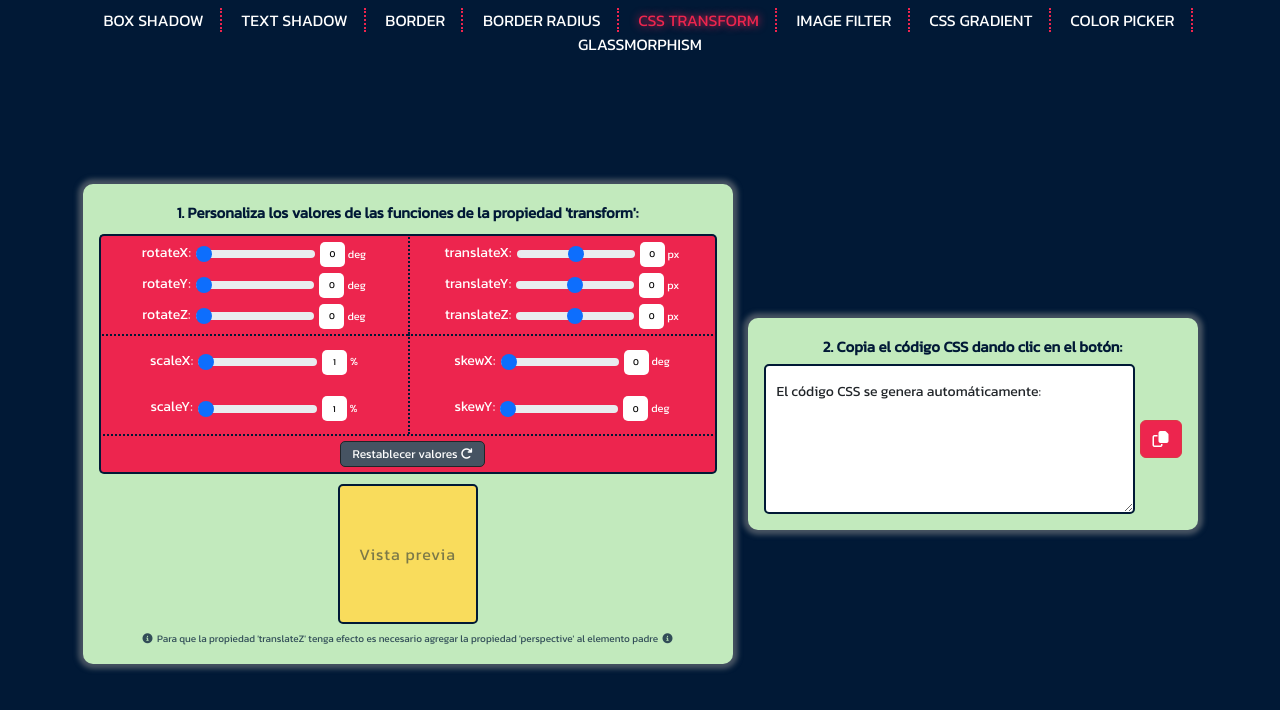
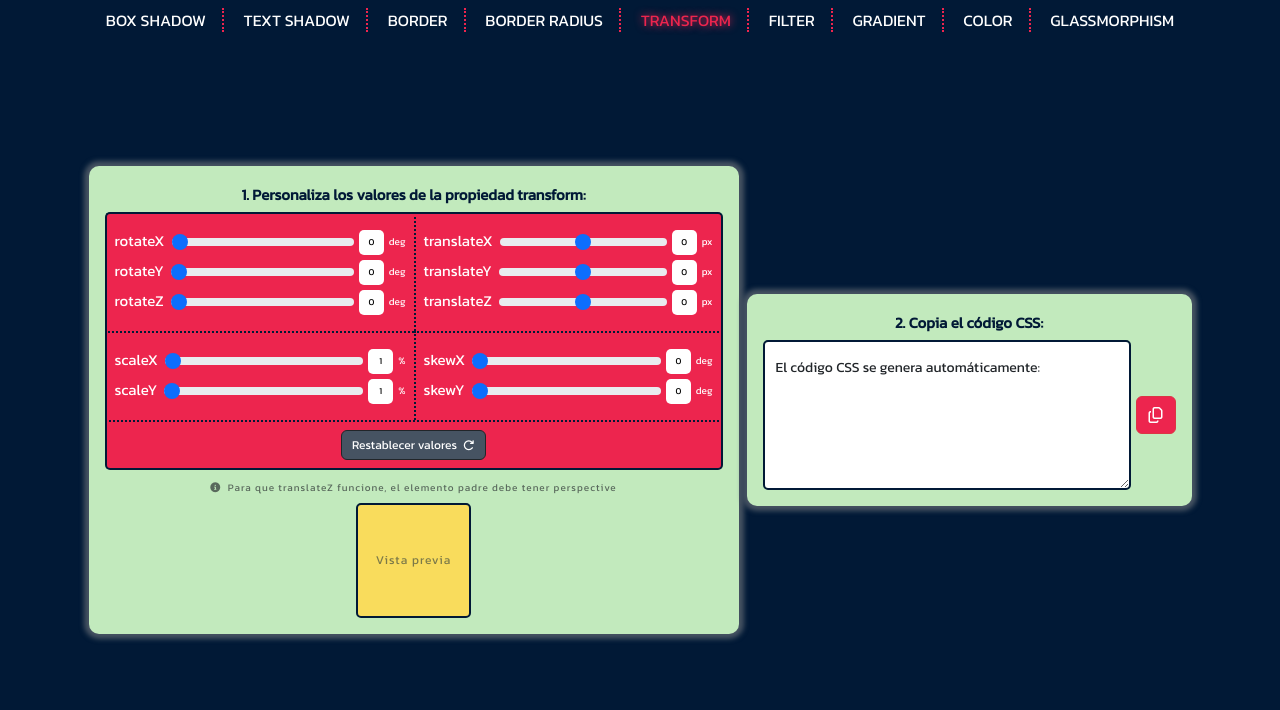
Before and after one commit to MauricioBarrueta/transformGenerator, a website: page index.html in a window 1280 px wide. Drawn offline with nearby package versions, Linux system fonts and the light colour scheme.

Commit message:
Cambios generales en diseño del sitio

```diff
--- a/index.html
+++ b/index.html
@@ -4,8 +4,8 @@
     <meta charset="UTF-8">
     <meta name="viewport" content="width=device-width, initial-scale=1.0">
 
-    <link href="https://cdn.jsdelivr.net/npm/bootstrap@5.3.2/dist/css/bootstrap.min.css" rel="stylesheet" integrity="sha384-T3c6CoIi6uLrA9TneNEoa7RxnatzjcDSCmG1MXxSR1GAsXEV/Dwwykc2MPK8M2HN" crossorigin="anonymous">
-    <link rel="stylesheet" href="https://cdnjs.cloudflare.com/ajax/libs/font-awesome/6.4.2/css/all.min.css" integrity="sha512-z3gLpd7yknf1YoNbCzqRKc4qyor8gaKU1qmn+CShxbuBusANI9QpRohGBreCFkKxLhei6S9CQXFEbbKuqLg0DA==" crossorigin="anonymous" referrerpolicy="no-referrer" />
+    <link href="https://cdn.jsdelivr.net/npm/bootstrap@5.3.8/dist/css/bootstrap.min.css" rel="stylesheet" integrity="sha384-sRIl4kxILFvY47J16cr9ZwB07vP4J8+LH7qKQnuqkuIAvNWLzeN8tE5YBujZqJLB" crossorigin="anonymous">
+    <link rel="stylesheet" href="https://cdnjs.cloudflare.com/ajax/libs/font-awesome/7.0.1/css/all.min.css" integrity="sha512-2SwdPD6INVrV/lHTZbO2nodKhrnDdJK9/kg2XD1r9uGqPo1cUbujc+IYdlYdEErWNu69gVcYgdxlmVmzTWnetw==" crossorigin="anonymous" referrerpolicy="no-referrer" />
     <link rel="stylesheet" href="src/scss/styles.css">
     <title>Style Generator: transform</title>
     <link rel="icon" type="image/x-icon" href="src/img/favicon.ico">
@@ -16,102 +16,122 @@
         <a href="https://mauriciobarrueta.github.io/textShadowGenerator/">Text Shadow</a>
         <a href="https://mauriciobarrueta.github.io/borderGenerator/">Border</a>
         <a href="https://mauriciobarrueta.github.io/borderRadiusGenerator/">Border Radius</a>
-        <a class="active">CSS Transform</a>
-        <a href="https://mauriciobarrueta.github.io/filterGenerator/">Image Filter</a>
-        <a href="https://mauriciobarrueta.github.io/gradientBgGenerator/">CSS Gradient</a>
-        <a href="https://mauriciobarrueta.github.io/rgbaHexGenerator/">Color Picker</a>
+        <a class="active">Transform</a>
+        <a href="https://mauriciobarrueta.github.io/filterGenerator/">Filter</a>
+        <a href="https://mauriciobarrueta.github.io/gradientBgGenerator/">Gradient</a>
+        <a href="https://mauriciobarrueta.github.io/rgbaHexGenerator/">Color</a>
         <a href="https://mauriciobarrueta.github.io/glassmorphismGenerator/">Glassmorphism</a>
       </nav>
 
     <div class="container">
         <div class="transform-card-container">
-            <span id="title">1. Personaliza los valores de las funciones de la propiedad 'transform':</span>
+            <span id="title">1. Personaliza los valores de la propiedad transform:</span>
             <div class="transform-properties">
                 <div class="column">
                     <div class="input-group">
-                        <label for="rotx" class="form-label">rotateX:</label>
+                        <label for="rotx" class="form-label">rotateX</label>
+                        <div class="input-row">
                             <input type="range" class="form-range" min="0" max="360" step="1" value="5" id="rotx" oninput="rotxRange.value=rotx.value">
                             <input type="number" id="rotxRange" min="0" max="360" step="1" value="5" oninput="rotx.value=rotxRange.value"><span>deg</span>
                         </div>
+                    </div>
                     <div class="input-group">
-                        <label for="roty" class="form-label">rotateY:</label>
+                        <label for="roty" class="form-label">rotateY</label>
+                        <div class="input-row">
                             <input type="range" class="form-range" min="0" max="360" step="1" value="0" id="roty" oninput="rotyRange.value=roty.value">
                             <input type="number" id="rotyRange" min="0" max="360" value="0" oninput="roty.value=rotyRange.value"><span>deg</span>
                         </div>
+                    </div>
                     <div class="input-group">
-                        <label for="rotz" class="form-label">rotateZ:</label>
+                        <label for="rotz" class="form-label">rotateZ</label>
+                        <div class="input-row">
                             <input type="range" class="form-range" min="0" max="360" step="1" value="0" id="rotz" oninput="rotzRange.value=rotz.value">
                             <input type="number" id="rotzRange" min="0" max="360" step="1" value="0" oninput="rotz.value=rotzRange.value"><span>deg</span>
+                        </div>
                     </div>
 
                 </div>
                 <div class="column">
                     <div class="input-group">
-                        <label for="tranx" class="form-label">translateX:</label>
+                        <label for="tranx" class="form-label">translateX</label>
+                        <div class="input-row">
                             <input type="range" class="form-range" min="-300" max="300" step="1" value="5" id="tranx" oninput="tranxRange.value=tranx.value">
                             <input type="number" id="tranxRange" min="-300" max="300" step="1" value="5" oninput="tranx.value=tranxRange.value"><span>px</span>
                         </div>
+                    </div>
                     <div class="input-group">
-                        <label for="trany" class="form-label">translateY:</label>
+                        <label for="trany" class="form-label">translateY</label>
+                        <div class="input-row">
                             <input type="range" class="form-range" min="-300" max="300" step="1" value="0" id="trany" oninput="tranyRange.value=trany.value">
                             <input type="number" id="tranyRange" min="-300" max="300" value="0" oninput="trany.value=tranyRange.value"><span>px</span>
                         </div>
+                    </div>
                     <div class="input-group">
-                        <label for="tranz" class="form-label">translateZ:</label>
+                        <label for="tranz" class="form-label">translateZ</label>
+                        <div class="input-row">
                             <input type="range" class="form-range" min="-300" max="300" step="1" value="0" id="tranz" oninput="tranzRange.value=tranz.value">
                             <input type="number" id="tranzRange" min="-300" max="300" step="1" value="0" oninput="tranz.value=tranzRange.value"><span>px</span>
                         </div>
                     </div>
+                </div>
                 <div class="column">
                     <div class="input-group">
-                        <label for="scax" class="form-label">scaleX:</label>
+                        <label for="scax" class="form-label">scaleX</label>
+                        <div class="input-row">
                             <input type="range" class="form-range" min="1" max="10" step="0.25" value="5" id="scax" oninput="scaxRange.value=scax.value">
                             <input type="number" id="scaxRange" min="1" max="10" step="0.25" value="5" oninput="scax.value=scaxRange.value"><span>%</span>
                         </div>
+                    </div>
                     <div class="input-group">
-                        <label for="scay" class="form-label">scaleY:</label>
+                        <label for="scay" class="form-label">scaleY</label>
+                        <div class="input-row">
                             <input type="range" class="form-range" min="1" max="10" step="0.25" value="0" id="scay" oninput="scayRange.value=scay.value">
                             <input type="number" id="scayRange" min="1" max="10" step="0.25" value="0" oninput="scay.value=scayRange.value"><span>%</span>
                         </div>
                     </div>
+                </div>
                 <div class="column">
                     <div class="input-group">
-                        <label for="skx" class="form-label">skewX:</label>
+                        <label for="skx" class="form-label">skewX</label>
+                        <div class="input-row">
                             <input type="range" class="form-range" min="0" max="180" step="1" value="5" id="skx" oninput="skxRange.value=skx.value">
                             <input type="number" id="skxRange" min="0" max="180" step="1" value="5" oninput="skx.value=skxRange.value"><span>deg</span>
                         </div>
+                    </div>
                     <div class="input-group">
-                        <label for="sky" class="form-label">skewY:</label>
+                        <label for="sky" class="form-label">skewY</label>
+                        <div class="input-row">
                             <input type="range" class="form-range" min="0" max="180" step="1" value="0" id="sky" oninput="skyRange.value=sky.value">
                             <input type="number" id="skyRange" min="0" max="180" value="0" oninput="sky.value=skyRange.value"><span>deg</span>
                         </div>
                     </div>
+                </div>
                 <div class="column">
                     <div class="input-group">
-                        <button class="btn btn-dark" id="reset-btn">Restablecer valores &#xf01e;</button>
+                        <button class="btn btn-dark" id="reset-btn">Restablecer valores &nbsp;<i class="fa-solid fa-arrow-rotate-right"></i></button>
                     </div>
                 </div>
             </div>
 
             <div class="transform-preview">
+                <span class="info">&#xf05a;&nbsp; Para que translateZ funcione, el elemento padre debe tener perspective</span>
                 <div class="preview"><span>Vista previa</span></div>
             </div>
-            <span class="info">&#xf05a;&nbsp; Para que la propiedad 'translateZ' tenga efecto es necesario agregar la propiedad 'perspective' al elemento padre &nbsp;&#xf05a;</span>
         </div>
 
         <div class="code-container">
-            <span id="title">2. Copia el código CSS dando clic en el botón:</span>
+            <span id="title">2. Copia el código CSS:</span>
             <div class="shadow-code">
                 <div class="form-floating">
                     <textarea class="form-control" placeholder="Leave a comment here" id="CSS-code" readonly></textarea>
                     <label for="bs-code">El código CSS se genera automáticamente:</label>
                 </div>
-                <button class="btn btn-danger copy-btn" title="Copiar código">&#xf0c5;</button>
+                <button class="btn btn-danger copy-btn" title="Copiar">&#xf0c5;</button>
             </div>
         </div>
     </div>
 
-    <script src="https://cdn.jsdelivr.net/npm/bootstrap@5.3.2/dist/js/bootstrap.bundle.min.js" integrity="sha384-C6RzsynM9kWDrMNeT87bh95OGNyZPhcTNXj1NW7RuBCsyN/o0jlpcV8Qyq46cDfL" crossorigin="anonymous"></script>
+    <script src="https://cdn.jsdelivr.net/npm/bootstrap@5.3.8/dist/js/bootstrap.bundle.min.js" integrity="sha384-FKyoEForCGlyvwx9Hj09JcYn3nv7wiPVlz7YYwJrWVcXK/BmnVDxM+D2scQbITxI" crossorigin="anonymous"></script>
     <script src="src/js/main.js"></script>
 </body>
 </html>
--- a/src/js/main.js
+++ b/src/js/main.js
@@ -17,22 +17,34 @@ propertiesColumns.forEach(element => {
 });
 
 const generateTransformStyles = () => {
-    let scaleCode, transCode, skewCode, rotX, rotY, rotZ
-    scaleCode = scaleX.value > 1 ? `${scaleX.value} ` : '', scaleCode += scaleY.value > 1 ? `${scaleY.value}` : ''
+    const scaleCode = [ scaleX.value > 1 ? scaleX.value : '', scaleY.value > 1 ? scaleY.value : '' ]
+        .filter(Boolean)
+        .join(' ')
     transformPreview.style.scale = scaleCode
 
-    transCode = tranX.value != 0 || tranY.value != 0 || tranZ.value != 0 ? `${tranX.value}px ${tranY.value}px ${tranZ.value}px` : ''
+    const transCode = tranX.value != 0 || tranY.value != 0 || tranZ.value != 0 ? `${tranX.value}px ${tranY.value}px ${tranZ.value}px` : ''
     transformPreview.style.translate = transCode
 
-    rotX = rotateX.value > 0 ? `rotateX(${rotateX.value}deg) ` : '', rotY = rotateY.value > 0 ? `rotateY(${rotateY.value}deg) ` : '', rotZ = rotateZ.value > 0 ? `rotateZ(${rotateZ.value}deg)` : ''
+    const rotX = rotateX.value > 0 ? `rotateX(${rotateX.value}deg)` : ''
+    const rotY = rotateY.value > 0 ? `rotateY(${rotateY.value}deg)` : ''
+    const rotZ = rotateZ.value > 0 ? `rotateZ(${rotateZ.value}deg)` : ''
+    const rotateCode = [rotX, rotY, rotZ].filter(Boolean).join(' ')
 
-    skewCode = skewX.value > 0 ? `${skewX.value}deg` : '', skewCode += skewY.value > 0 ? skewX.value > 0 && skewY.value > 0 ?
-        `, ${skewY.value}deg` : `${skewY.value}deg` : ''
+    const skewCode = [ skewX.value > 0 ? `${skewX.value}deg` : '', skewY.value > 0 ? `${skewY.value}deg` : '' ]
+        .filter(Boolean) //* Elimina valores vacíos
+        .join(", ") //* Convierte el array a string y agrega el caracter que se desee entre los elementos
 
-    let code = `${rotX.length > 0 ? rotX : ''} ${rotY.length > 0 ? rotY : ''} ${rotZ.length > 0 ? rotZ : ''} ${skewCode != '' ? `skew(${skewCode})` : ''}`
-    cssCodeText.value = `${code.length > 3 ? `transform: ${code};` : ''} ${transCode != '' ? `\ntranslate: ${transCode};` : ''} ${scaleCode != '' ? `\nscale: ${scaleCode};` : ''}\n\n/* Pegar en el elemento padre */ \nperspective: 200px;`
+    const code = [ rotateCode, skewCode ? `skew(${skewCode})` : '' ]
+        .filter(Boolean)
+        .join(" ")
 
-    !code.includes('rotate') ? transformPreview.style.transform = `rotate(0deg) ${code}` : transformPreview.style.transform = code
+    cssCodeText.value =
+        `${code ? `transform: ${code};` : ""}` +
+        `${transCode ? `\ntranslate: ${transCode};` : ""}` +
+        `${scaleCode ? `\nscale: ${scaleCode};` : ""}` +
+        `\n\n/* Agregar al elemento padre */\nperspective: 200px;`
+
+    transformPreview.style.transform = !code.includes("rotate") ? `rotate(0deg) ${code}` : code
 }
 
 const resetElements = () => {
--- a/src/scss/styles.scss
+++ b/src/scss/styles.scss
@@ -32,10 +32,11 @@ body {
         display: flex; align-items: center; justify-content: center; flex-wrap: wrap; flex-direction: row;
     }
     .container {
-        min-height: 90vh; gap: 15px;
+        min-height: 90vh; gap: 8px;
+        padding: 1em;
 
         .transform-card-container, .code-container {
-            width: auto; max-width: 650px; min-width: 450px; height: auto; position: relative;
+            width: 650px; height: auto; position: relative;
             padding: 1em; border-radius: 10px; box-shadow: 0px 0px 5px 5px $Charcoal;
             background-color: $teaGreen; text-align: center;
 
@@ -46,27 +47,30 @@ body {
             span { cursor: default; }
 
             .transform-properties {
-                margin: 10px 0;
+                flex-direction: row;
+                margin: 5px 0 auto;
+
                 .column {
-                    flex-wrap: wrap;
-                    width: 50%; height: auto; min-height: 100px;
-                    padding: 5px; margin: auto; color: white;
-                    background-color: $redCrayola; border: 2px solid $oxfordBlue; border-bottom: 0;
+                    width: 50%; height: auto;
+                    padding: 1em 0.5rem; border: 2px solid $oxfordBlue; border-bottom: 0;
+                    background-color: $redCrayola; color: white;
+
                     &:nth-child(1) { border-radius: 5px 0 0 0; border-right: 0; }
                     &:nth-child(2) { border-radius: 0 5px 0 0; border-left: 2px dotted $oxfordBlue; }
                     &:nth-child(3) { border-radius: 0; border-top: 2px dotted $oxfordBlue; border-right: 0;}
                     &:nth-child(4) { border-radius: 0; border-left: 2px dotted $oxfordBlue; border-top: 2px dotted $oxfordBlue;}
 
                     .input-group {
-                        justify-content: center; align-items: center;
-                        margin-bottom: 5px;
+                        display: flex; flex-direction: row; justify-content: center; flex-wrap: nowrap; margin-bottom: 5px;
+
                         label {
-                            min-width: fit-content; height: 25px;
-                            font-size: 14px; margin-bottom: 0;
+                            width: fit-content; height: 25px;
+                            font-size: 15px; margin: 0 8px 0 0;
                         }
+
+                        .input-row { display: flex; align-items: center; width: 100%; gap: 5px; }
                         .form-range {
-                            width: 40%; min-width: 35%; height: 25px; cursor: pointer;
-                            margin-inline: 5px !important;
+                            flex: 1; height: 25px; cursor: pointer;
                         }
                         input::-webkit-outer-spin-button, input::-webkit-inner-spin-button { -webkit-appearance: none; margin: 0; }
                         input[type=number] {
@@ -75,45 +79,46 @@ body {
                             text-align: center; font-size: 9px;
                             border: 0; margin: 0 !important; border-radius: 5px !important;
                         }
-                        span {
-                            font-size: 11px; line-height: 1.75;
-                            margin-left: 3px !important;
-                        }
-                        &:last-child { margin-bottom: 0; }
+
+                        span { font-size: 10px; line-height: 2; }
+
+                        &:last-child { margin-bottom: 0;  }
                     }
+
                     &:last-child {
-                        width: 100%; min-height: auto;
-                        border-width: 2px; border-style: dotted solid solid; border-color: $oxfordBlue;
-                        border-radius: 0 0 5px 5px;
-                        label { line-height: 1.75; }
+                        width: 100%;
+                        border-top-style: dotted; border-bottom: 2px solid $oxfordBlue; border-color: $oxfordBlue;
+                        border-radius: 0 0 5px 5px; padding: 0.5rem;
                         button {
-                            font-size: 12px; line-height: 1;
-                            background-color: $Charcoal; border-radius: 5px !important;
-                            margin-left: 10px !important; z-index: 0 !important;
+                            background-color: $Charcoal; padding: 5px 10px; font-size: 12px;
                             &:hover { background-color: black; }
+                            i { font-size: 10px; }
                         }
                     }
                 }
             }
+
             .transform-preview {
                 width: 100%; position: relative; z-index: 99;
-                margin: 0; pointer-events: none;
+                margin: 10px 0 auto; pointer-events: none;
                 perspective: 200px;
+                .info {
+                    width: 100%;
+                    font-size: 10px; letter-spacing: 1px;
+                    margin-bottom: 8px; opacity: 0.65; cursor: default;
+                }
                 .preview {
-                    width: 140px; height: 140px;
+                    width: 115px; height: 115px;
                     pointer-events: none; transition: 0.2s;
                     background-color: $naplesYellow; border: 2px solid $oxfordBlue; border-radius: 5px;
                     span {
-                        font-size: 16px; letter-spacing: 1px;
+                        font-size: 12px; letter-spacing: 1px;
                         opacity: .5; color: $oxfordBlue;
                     }
                 }
             }
-            .info {
-                width: 100%; display: inline-block;
-                font-size: 10px; margin-top: 5px; color: $oxfordBlue; opacity: .75;
-            }
         }
+
         .code-container {
             width: 445px !important; height: auto; z-index: 1;
             .shadow-code {
@@ -123,11 +128,12 @@ body {
                     textarea {
                         height: 150px;
                         border: 2px solid $oxfordBlue; border-radius: 5px; color: $oxfordBlue;
-                        cursor: copy; font-size: 14px;
+                        cursor: copy; font-size: 14px; line-height: 1.5;
                         &::selection { background-color: $naplesYellow; }
                     }
                     label { font-size: 14px; }
                 }
+
                 button {
                     background-color: $redCrayola;
                     margin-left: 5px; transition: 0.25s;
```
Also changed, not shown: src/scss/styles.css, 1 other file. Lines whose indentation alone changed are shown as unchanged.
